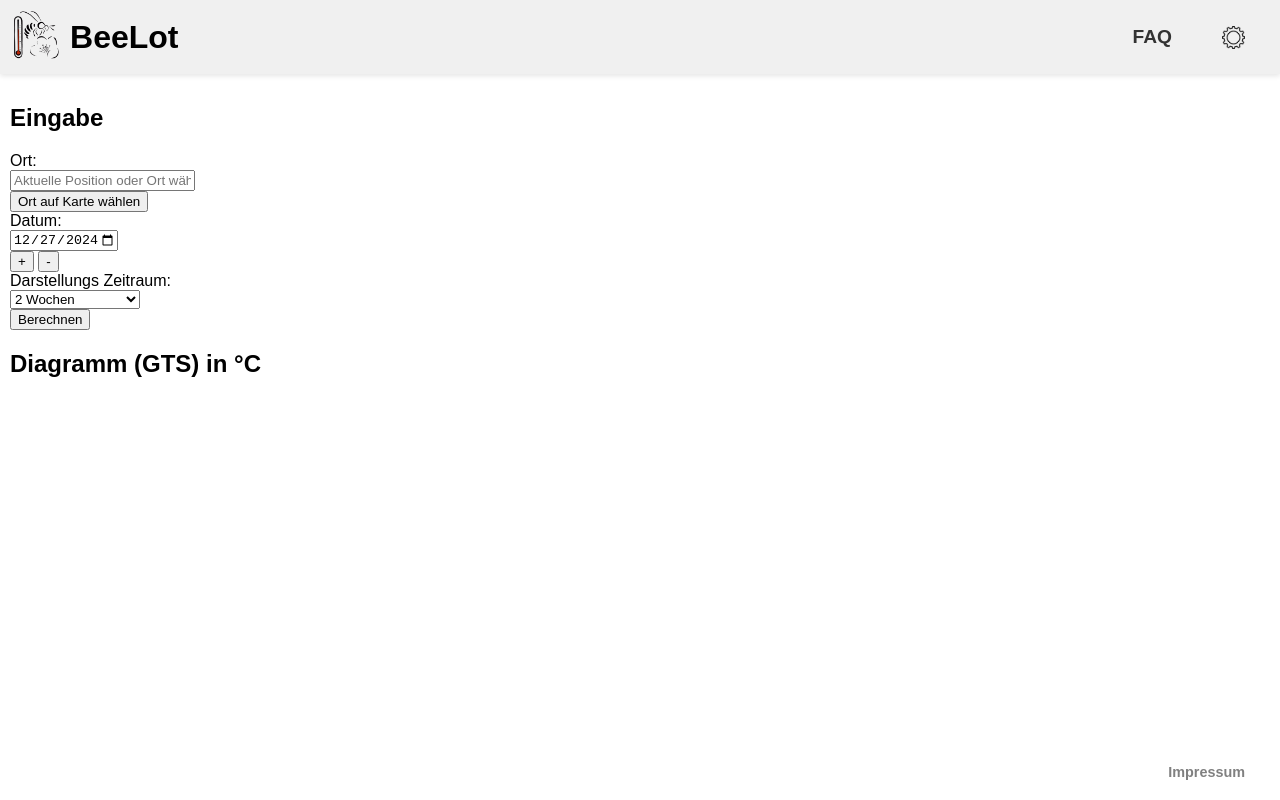
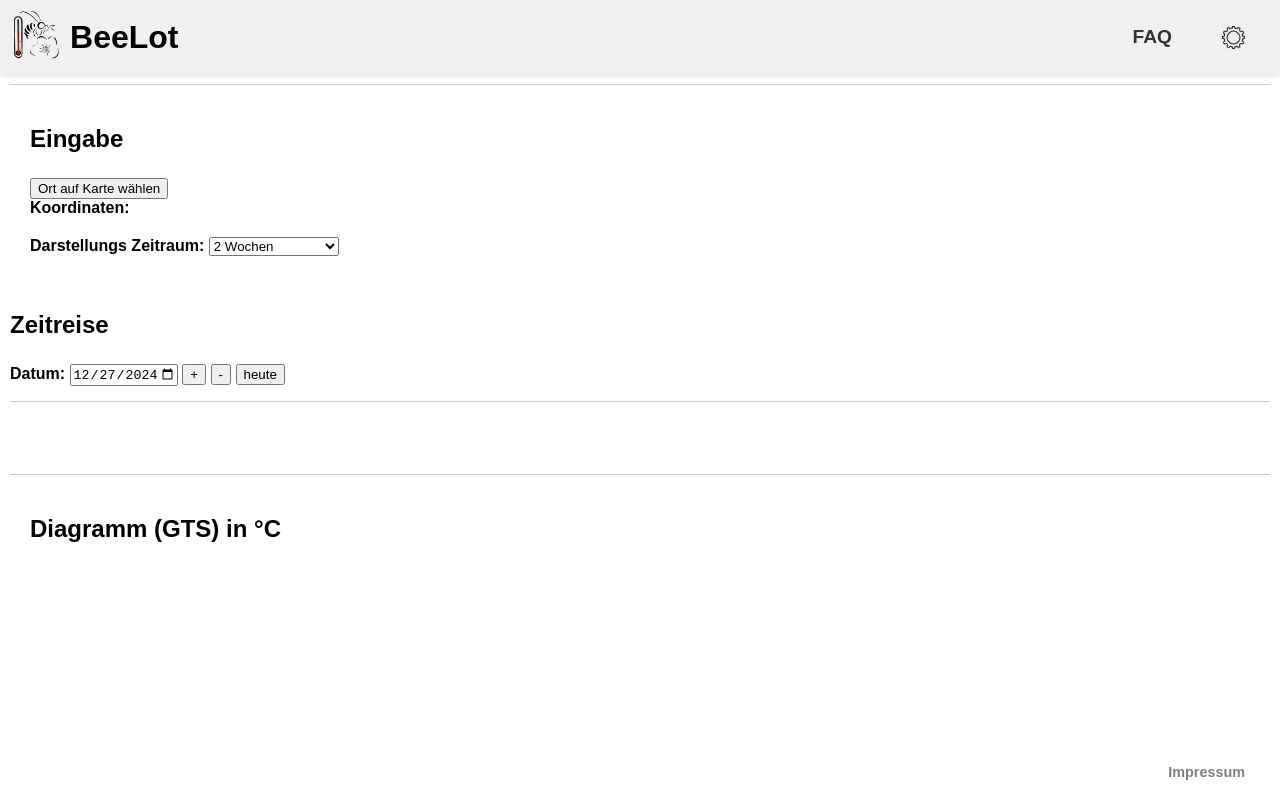
Before and after one commit to steinGit/beelot, a plain HTML site: page index.html in a window 1280 px wide. Shown: the top 800 px of the page. Drawn offline with nearby package versions, Linux system fonts and the light colour scheme.

Commit message:
refactoring + bug fixing + layout tuning

```diff
--- a/index.html
+++ b/index.html
@@ -7,6 +7,7 @@
     <link rel="stylesheet" href="/assets/css/style.css">
     <!-- Leaflet CSS -->
     <link rel="stylesheet" href="https://unpkg.com/leaflet@1.9.4/dist/leaflet.css" />
+    <link rel="stylesheet" href="/assets/css/index.css">
   </head>
   <body>
 
@@ -24,18 +25,12 @@
       <section class="eingabe-section">
         <h2>Eingabe</h2>
         <div class="input-group">
-          <label for="ort">Ort:</label><br>
-          <input type="text" id="ort" name="ort" placeholder="Aktuelle Position oder Ort wählen..."><br>
-          <button id="ort-karte-btn">Ort auf Karte wählen</button>
+          <button id="ort-karte-btn">Ort auf Karte wählen</button><br>
+          <label for="ort">Koordinaten:</label>
+          <output type="text" id="ort" name="ort" placeholder="Aktuelle Position oder Ort wählen...">
         </div>
         <div class="input-group">
-          <label for="datum">Datum:</label><br>
-          <input type="date" id="datum" name="datum"><br>
-          <button id="datum-plus">+</button>
-          <button id="datum-minus">-</button>
-        </div>
-        <div class="input-group">
-          <label for="zeitraum">Darstellungs Zeitraum:</label><br>
+          <label for="zeitraum">Darstellungs Zeitraum:</label>
           <select id="zeitraum" name="zeitraum">
             <option value="7">1 Woche</option>
             <option value="14" selected>2 Wochen</option>
@@ -43,8 +38,15 @@
             <option value="ytd">Seit Jahresanfang</option>
           </select>
         </div>
+      </section class="zeitreise-section">
+      <section>
+        <h2>Zeitreise</h2>
         <div class="input-group">
-          <button id="berechnen-btn">Berechnen</button>
+          <label for="datum">Datum:</label>
+          <input type="date" id="datum" name="datum">
+          <button id="datum-plus">+</button>
+          <button id="datum-minus">-</button>
+          <button id="datum-heute">heute</button>
         </div>
       </section>
 
```
